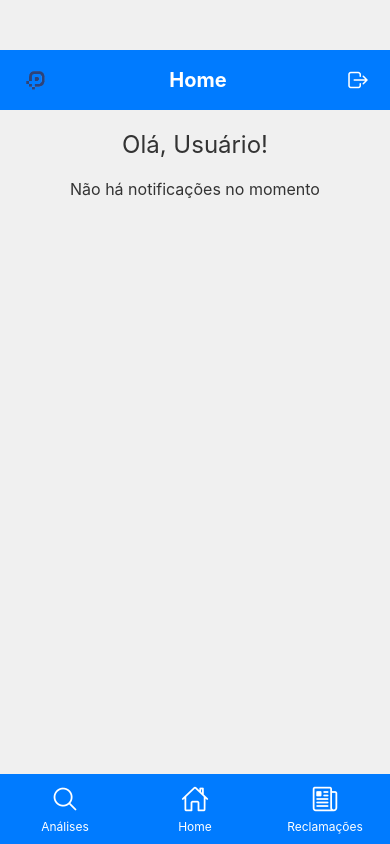
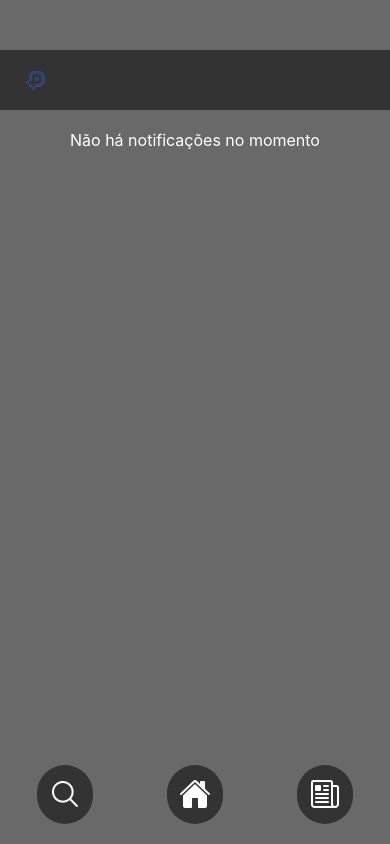
Before and after one commit to ProspAI/Sprint1-Mobile, a React Native app: screen /HomeScreen in a window 390 px wide. Built offline with nearby package versions, Linux system fonts and the light colour scheme.

Commit message:
Revert "visual aperfeiçoado"
This reverts commit 540a8be9df3d1c91f4b2024166a5ecbb62588fcb.

```diff
--- a/package.json
+++ b/package.json
@@ -16,7 +16,6 @@
     "@react-navigation/native": "^6.1.17",
     "@react-navigation/stack": "^6.3.29",
     "@types/react": "~18.2.79",
-    "axios": "^1.6.8",
     "expo": "^51.0.2",
     "expo-status-bar": "~1.12.1",
     "firebase": "^10.11.1",
--- a/src/Componets/Cabecalho.tsx
+++ b/src/Componets/Cabecalho.tsx
@@ -1,35 +1,33 @@
 import React from 'react';
-import { View, Text, StyleSheet, Image, TouchableOpacity } from 'react-native';
-import { Ionicons } from '@expo/vector-icons';
+import { View, Text, StyleSheet, Image } from 'react-native';
+import { Ionicons } from '@expo/vector-icons';// futura implementaçao de um icone de log out
+
+// importações omitidas para brevidade
 
 interface CabecalhoProps {
   imagemSource: any;
   userName?: string;
-  title: string;
-  onLogout?: () => void;
 }
 
-const Cabecalho: React.FC<CabecalhoProps> = ({ imagemSource, userName, title, onLogout }) => {
+const Cabecalho: React.FC<CabecalhoProps> = ({ imagemSource, userName }) => {
   return (
     <View style={styles.container}>
       <Image source={imagemSource} style={styles.imagem} />
-      <Text style={styles.title}>{title}</Text>
       {userName && <Text style={[styles.texto, styles.userName]}>{userName}</Text>}
-      {onLogout && (
-        <TouchableOpacity onPress={onLogout}>
-          <Ionicons name="log-out-outline" size={24} color="white" style={styles.logoutIcon} />
-        </TouchableOpacity>
-      )}
     </View>
   );
 };
+
+// estilos omitidos para brevidade
+
+
 
 const styles = StyleSheet.create({
   container: {
     flexDirection: 'row',
     alignItems: 'center',
-    justifyContent: 'space-between',
-    backgroundColor: '#007bff',
+    justifyContent: 'flex-end', // Alinha os itens à direita
+    backgroundColor: '#333',
     paddingVertical: 15,
     paddingHorizontal: 20,
     width: '100%',
@@ -39,21 +37,12 @@ const styles = StyleSheet.create({
     height: 30,
     marginRight: 10,
   },
-  title: {
+  texto: {
     color: 'white',
     fontSize: 20,
-    fontWeight: 'bold',
-  },
-  texto: {
-    color: 'white',
-    fontSize: 16,
   },
   userName: {
-    marginLeft: 'auto',
-    marginRight: 10,
-  },
-  logoutIcon: {
-    marginLeft: 10,
+    marginLeft: 'auto', // Alinha o texto à direita
   },
 });
 
--- a/src/Telas/AnalyticsScreen.tsx
+++ b/src/Telas/AnalyticsScreen.tsx
@@ -1,8 +1,8 @@
 import React, { useState } from 'react';
-import { StyleSheet, Text, View, TextInput, TouchableOpacity, Alert } from 'react-native';
+import { StyleSheet, Text, View, TextInput, TouchableOpacity } from 'react-native';
 import { Ionicons } from '@expo/vector-icons';
 import RNPickerSelect from 'react-native-picker-select';
-import { getAuth, signOut } from "firebase/auth";
+
 import Cabecalho from '../Componets/Cabecalho';
 
 const AnalyticsScreen = ({ navigation }) => {
@@ -10,24 +10,15 @@ const AnalyticsScreen = ({ navigation }) => {
   const [faixaEtaria, setFaixaEtaria] = useState('');
   const [escolaridade, setEscolaridade] = useState('');
 
-  const handleLogout = () => {
-    const auth = getAuth();
-    signOut(auth)
-      .then(() => {
-        navigation.navigate('TelaLogin'); // Redirecionando para a tela de login
-      })
-      .catch((error) => {
-        Alert.alert('Erro ao sair', error.message);
-      });
-  };
-
   return (
     <View style={styles.container}>
-      <Cabecalho imagemSource={require('../../assets/ProspAI_sprint.png')} title="Análises" onLogout={handleLogout} />
+      <Cabecalho imagemSource={require('../../assets/ProspAI_sprint.png')} userName=" " />
+
+      {/* Search Area */}
       <View style={styles.searchContainer}>
         <Text style={styles.searchTitle}>Pesquisar</Text>
         <View style={styles.searchInputContainer}>
-          <Ionicons name="search" size={24} color="#007bff" style={styles.searchIcon} />
+          <Ionicons name="search" size={24} color="#333" style={styles.searchIcon} />
           <TextInput
             placeholder="Digite sua pesquisa"
             placeholderTextColor="#666"
@@ -79,18 +70,17 @@ const AnalyticsScreen = ({ navigation }) => {
           />
         </View>
       </View>
-      <View style={styles.bottomBar}>
-        <TouchableOpacity style={styles.navButton} onPress={() => navigation.navigate('AnalyticsScreen')}>
-          <Ionicons name="search-outline" size={28} color="#fff" />
-          <Text style={styles.navText}>Análises</Text>
+
+      {/* Bottom Icons */}
+      <View style={styles.bottomContainer}>
+        <TouchableOpacity style={styles.iconButton} onPress={() => navigation.navigate('AnalyticsScree')}>
+          <Ionicons name="search-outline" size={32} color="#fff" />
         </TouchableOpacity>
-        <TouchableOpacity style={styles.navButton} onPress={() => navigation.navigate('HomeScreen')}>
-          <Ionicons name="home-outline" size={28} color="#fff" />
-          <Text style={styles.navText}>Home</Text>
+        <TouchableOpacity style={styles.iconButton} onPress={() => navigation.navigate('HomeScreen')}>
+          <Ionicons name="home" size={32} color="#fff" />
         </TouchableOpacity>
-        <TouchableOpacity style={styles.navButton} onPress={() => navigation.navigate('ComplaintsScreen')}>
-          <Ionicons name="newspaper-outline" size={28} color="#fff" />
-          <Text style={styles.navText}>Reclamações</Text>
+        <TouchableOpacity style={styles.iconButton} onPress={() => navigation.navigate('ComplaintsScreen')}>
+          <Ionicons name="newspaper-outline" size={32} color="#fff" />
         </TouchableOpacity>
       </View>
     </View>
@@ -116,38 +106,15 @@ const styles = StyleSheet.create({
     flex: 1,
     alignItems: 'center',
     paddingTop: 50,
-    backgroundColor: '#f0f0f0',
+    backgroundColor: '#696969', // Fundo mais claro
   },
   searchContainer: {
     backgroundColor: '#fff',
     borderRadius: 10,
     padding: 20,
-    width: '90%',
+    width: '80%',
     marginBottom: 20,
-    shadowColor: '#000',
-    shadowOffset: {
-      width: 0,
-      height: 4,
-    },
-    shadowOpacity: 0.3,
-    shadowRadius: 5,
-    elevation: 10,
-  },
-  searchTitle: {
-    fontSize: 24,
-    fontWeight: 'bold',
-    marginBottom: 20,
-    color: '#007bff',
-    textAlign: 'center',
-  },
-  searchInputContainer: {
-    flexDirection: 'row',
-    alignItems: 'center',
-    backgroundColor: '#e6e6e6',
-    borderRadius: 25,
-    paddingHorizontal: 15,
-    marginBottom: 20,
-    shadowColor: '#000',
+    shadowColor: '#333',
     shadowOffset: {
       width: 0,
       height: 2,
@@ -156,42 +123,47 @@ const styles = StyleSheet.create({
     shadowRadius: 3.84,
     elevation: 5,
   },
+  searchTitle: {
+    fontSize: 24,
+    fontWeight: 'bold',
+    marginBottom: 20,
+    color: '#333',
+  },
+  searchInputContainer: {
+    flexDirection: 'row',
+    alignItems: 'center',
+    backgroundColor: '#f2f2f2',
+    borderRadius: 10,
+    paddingHorizontal: 10,
+    marginBottom: 20,
+  },
   searchIcon: {
     marginRight: 10,
   },
   searchInput: {
     flex: 1,
-    fontSize: 16,
-    color: '#333',
+    fontSize: 15,
   },
   filtersContainer: {
     flexDirection: 'row',
     alignItems: 'center',
-    marginBottom: 15,
+    marginBottom: 25,
   },
   filterTitle: {
-    fontSize: 16,
-    color: '#007bff',
     marginRight: 10,
+    color: '#333',
   },
-  bottomBar: {
+  bottomContainer: {
     flexDirection: 'row',
     justifyContent: 'space-around',
-    alignItems: 'center',
-    backgroundColor: '#007bff',
     width: '100%',
-    paddingVertical: 10,
     position: 'absolute',
-    bottom: 0,
+    bottom: 20,
   },
-  navButton: {
-    flex: 1,
-    alignItems: 'center',
-  },
-  navText: {
-    color: '#fff',
-    fontSize: 12,
-    marginTop: 4,
+  iconButton: {
+    backgroundColor: '#333',
+    borderRadius: 50,
+    padding: 12,
   },
 });
 
--- a/src/Telas/ComplaintsScreen.tsx
+++ b/src/Telas/ComplaintsScreen.tsx
@@ -1,94 +1,25 @@
-import React, { useEffect, useState } from 'react';
-import { StyleSheet, Text, View, TouchableOpacity, ScrollView, RefreshControl, Alert } from 'react-native';
+import React from 'react';
+import { StyleSheet, Text, View, TouchableOpacity } from 'react-native';
 import { Ionicons } from '@expo/vector-icons';
-import { getAuth, signOut } from "firebase/auth";
+
 import Cabecalho from '../Componets/Cabecalho';
 
 const ComplaintsScreen = ({ navigation }) => {
-  const [complaints, setComplaints] = useState([]);
-  const [loading, setLoading] = useState(true);
-  const [refreshing, setRefreshing] = useState(false);
-  const [error, setError] = useState(false);
-
-  const handleLogout = () => {
-    const auth = getAuth();
-    signOut(auth)
-      .then(() => {
-        navigation.navigate('TelaLogin'); // Redirecionando para a tela de login
-      })
-      .catch((error) => {
-        Alert.alert('Erro ao sair', error.message);
-      });
-  };
-
-  const fetchFeedbacks = () => {
-    fetch('http://192.168.0.17:8080/feedbacks') // Substitua pelo endereço IP da sua máquina
-      .then(response => {
-        console.log("Response Status:", response.status);
-        return response.json();
-      })
-      .then(data => {
-        console.log("Response Data:", JSON.stringify(data, null, 2));
-        if (data._embedded && data._embedded.feedbackResponseDTOList) {
-          setComplaints(data._embedded.feedbackResponseDTOList);
-        } else {
-          setComplaints([]);
-        }
-        setLoading(false);
-        setRefreshing(false);
-      })
-      .catch(error => {
-        console.log("Fetch Error:", error);
-        setError(true);
-        setLoading(false);
-        setRefreshing(false);
-      });
-  };
-
-  useEffect(() => {
-    fetchFeedbacks();
-  }, []);
-
-  const onRefresh = () => {
-    setRefreshing(true);
-    fetchFeedbacks();
-  };
-
   return (
     <View style={styles.container}>
-      <Cabecalho imagemSource={require('../../assets/ProspAI_sprint.png')} title="Reclamações" onLogout={handleLogout} />
-      <ScrollView
-        contentContainerStyle={styles.scrollContainer}
-        refreshControl={
-          <RefreshControl refreshing={refreshing} onRefresh={onRefresh} />
-        }
-      >
-        {loading ? (
-          <Text style={styles.loadingText}>Carregando...</Text>
-        ) : error || complaints.length === 0 ? (
-          <Text style={styles.noNotificationsText}>Não há reclamações no momento</Text>
-        ) : (
-          complaints.map((complaint) => (
-            <View key={complaint.id} style={styles.complaintCard}>
-              <Text style={styles.complaintTitle}>{complaint.titulo}</Text>
-              <Text style={styles.complaintText}>{complaint.descricao}</Text>
-              <Text style={styles.complaintNota}>Nota: {complaint.nota}</Text>
-            </View>
-          ))
-        )}
-      </ScrollView>
-      <View style={styles.bottomBar}>
-        <TouchableOpacity style={styles.navButton} onPress={() => navigation.navigate('AnalyticsScreen')}>
-          <Ionicons name="search-outline" size={28} color="#fff" />
-          <Text style={styles.navText}>Análises</Text>
+      <Cabecalho imagemSource={require('../../assets/ProspAI_sprint.png')} userName=" " />
+
+      <Text style={styles.noNotificationsText}>Não há reclamações no momento</Text>
+
+      <View style={styles.bottomContainer}>
+        <TouchableOpacity style={styles.iconButton} onPress={() => navigation.navigate('AnalyticsScreen')}>
+          <Ionicons name="search-outline" size={32} color="#fff" />
         </TouchableOpacity>
-        <TouchableOpacity style={styles.navButton} onPress={() => navigation.navigate('HomeScreen')}>
-          <Ionicons name="home-outline" size={28} color="#fff" />
-          <Text style={styles.navText}>Home</Text>
+        <TouchableOpacity style={styles.iconButton} onPress={() => navigation.navigate('HomeScreen')}>
+          <Ionicons name="home" size={32} color="#fff" />
         </TouchableOpacity>
-        <TouchableOpacity style={styles.navButton} onPress={() => navigation.navigate('ComplaintsScreen')}>
-          <Ionicons name="newspaper-outline" size={28} color="#fff" />
-          <Text style={styles.navText}>Reclamações</Text>
+        <TouchableOpacity style={styles.iconButton} onPress={() => navigation.navigate('ComplaintsScreen')}>
+          <Ionicons name="newspaper-outline" size={32} color="#fff" />
         </TouchableOpacity>
       </View>
     </View>
@@ -100,69 +31,24 @@ const styles = StyleSheet.create({
     flex: 1,
     alignItems: 'center',
     paddingTop: 50,
-    backgroundColor: '#f0f0f0',
+    backgroundColor: '#696969', // Fundo mais claro
   },
-  scrollContainer: {
+  bottomContainer: {
+    flexDirection: 'row',
+    justifyContent: 'space-around',
     width: '100%',
-    paddingHorizontal: 20,
-    paddingBottom: 80,
+    position: 'absolute',
+    bottom: 20,
   },
-  loadingText: {
-    fontSize: 18,
-    color: '#333',
-    textAlign: 'center',
-    marginTop: 20,
+  iconButton: {
+    backgroundColor: '#333',
+    borderRadius: 50,
+    padding: 12,
   },
   noNotificationsText: {
     fontSize: 16,
-    color: '#333',
-    textAlign: 'center',
+    color: '#fff',
     marginTop: 20,
-  },
-  complaintCard: {
-    backgroundColor: '#fff',
-    borderRadius: 10,
-    padding: 20,
-    marginBottom: 10,
-    shadowColor: '#000',
-    shadowOffset: { width: 0, height: 2 },
-    shadowOpacity: 0.3,
-    shadowRadius: 5,
-    elevation: 5,
-  },
-  complaintTitle: {
-    fontSize: 18,
-    fontWeight: 'bold',
-    marginBottom: 10,
-    color: '#007bff',
-  },
-  complaintText: {
-    fontSize: 16,
-    color: '#333',
-  },
-  complaintNota: {
-    fontSize: 14,
-    color: '#666',
-    marginTop: 10,
-  },
-  bottomBar: {
-    flexDirection: 'row',
-    justifyContent: 'space-around',
-    alignItems: 'center',
-    backgroundColor: '#007bff',
-    width: '100%',
-    paddingVertical: 10,
-    position: 'absolute',
-    bottom: 0,
-  },
-  navButton: {
-    flex: 1,
-    alignItems: 'center',
-  },
-  navText: {
-    color: '#fff',
-    fontSize: 12,
-    marginTop: 4,
   },
 });
 
--- a/src/Telas/HomeScreen.tsx
+++ b/src/Telas/HomeScreen.tsx
@@ -1,44 +1,29 @@
 import React from 'react';
-import { StyleSheet, Text, View, TouchableOpacity, Alert } from 'react-native';
+import { StyleSheet, Text, View, TouchableOpacity } from 'react-native';
 import { Ionicons } from '@expo/vector-icons';
-import { getAuth, signOut } from "firebase/auth";
+
 import Cabecalho from '../Componets/Cabecalho';
 
-const HomeScreen = ({ navigation, route }) => {
-  const userName = route.params?.userName || 'Usuário'; // Recebendo o nome do usuário com valor padrão
-
-  const handleLogout = () => {
-    const auth = getAuth();
-    signOut(auth)
-      .then(() => {
-        navigation.navigate('TelaLogin'); // Redirecionando para a tela de login
-      })
-      .catch((error) => {
-        Alert.alert('Erro ao sair', error.message);
-      });
-  };
-
+const HomeScreen = ({ navigation }) => {
   const temNotificacoes = false; // Supondo que não há notificações no momento
 
   return (
     <View style={styles.container}>
-      <Cabecalho imagemSource={require('../../assets/ProspAI_sprint.png')} title="Home" onLogout={handleLogout} />
-      <Text style={styles.greetingText}>Olá, {userName}!</Text>
+      <Cabecalho imagemSource={require('../../assets/ProspAI_sprint.png')} userName=" " />
+
       {!temNotificacoes && (
         <Text style={styles.noNotificationsText}>Não há notificações no momento</Text>
       )}
-      <View style={styles.bottomBar}>
-        <TouchableOpacity style={styles.navButton} onPress={() => navigation.navigate('AnalyticsScreen')}>
-          <Ionicons name="search-outline" size={28} color="#fff" />
-          <Text style={styles.navText}>Análises</Text>
+
+      <View style={styles.bottomContainer}>
+        <TouchableOpacity style={styles.iconButton} onPress={() => navigation.navigate('AnalyticsScreen')}>
+          <Ionicons name="search-outline" size={32} color="#fff" />
         </TouchableOpacity>
-        <TouchableOpacity style={styles.navButton} onPress={() => navigation.navigate('HomeScreen')}>
-          <Ionicons name="home-outline" size={28} color="#fff" />
-          <Text style={styles.navText}>Home</Text>
+        <TouchableOpacity style={styles.iconButton} onPress={() => navigation.navigate('HomeScreen')}>
+          <Ionicons name="home" size={32} color="#fff" />
         </TouchableOpacity>
-        <TouchableOpacity style={styles.navButton} onPress={() => navigation.navigate('ComplaintsScreen')}>
-          <Ionicons name="newspaper-outline" size={28} color="#fff" />
-          <Text style={styles.navText}>Reclamações</Text>
+        <TouchableOpacity style={styles.iconButton} onPress={() => navigation.navigate('ComplaintsScreen')}>
+          <Ionicons name="newspaper-outline" size={32} color="#fff" />
         </TouchableOpacity>
       </View>
     </View>
@@ -50,36 +35,24 @@ const styles = StyleSheet.create({
     flex: 1,
     alignItems: 'center',
     paddingTop: 50,
-    backgroundColor: '#f0f0f0',
+    backgroundColor: '#696969', // Fundo mais claro
   },
-  greetingText: {
-    fontSize: 24,
-    color: '#333',
-    marginTop: 20,
+  bottomContainer: {
+    flexDirection: 'row',
+    justifyContent: 'space-around',
+    width: '100%',
+    position: 'absolute',
+    bottom: 20,
+  },
+  iconButton: {
+    backgroundColor: '#333',
+    borderRadius: 50,
+    padding: 12,
   },
   noNotificationsText: {
     fontSize: 16,
-    color: '#333',
+    color: '#fff',
     marginTop: 20,
-  },
-  bottomBar: {
-    flexDirection: 'row',
-    justifyContent: 'space-around',
-    alignItems: 'center',
-    backgroundColor: '#007bff',
-    width: '100%',
-    paddingVertical: 10,
-    position: 'absolute',
-    bottom: 0,
-  },
-  navButton: {
-    flex: 1,
-    alignItems: 'center',
-  },
-  navText: {
-    color: '#fff',
-    fontSize: 12,
-    marginTop: 4,
   },
 });
 
```
Also changed, not shown: src/Telas/TelaLogin.tsx (+5 -3 lines), 1 other file (tests, documents, lock files or other folders).
